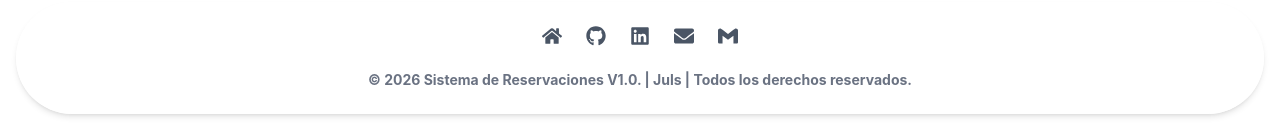
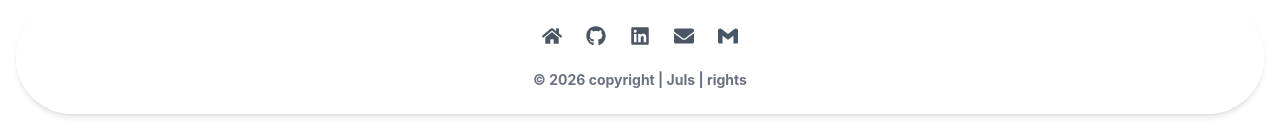
Before and after one commit to JCesar206/reservationSystemFrontend, a React (Vite) app: page / in a window 1280 px wide. Shown: the part 1046-1181 px from the top of the page. Built offline with nearby package versions, Linux system fonts and the light colour scheme; no server answers.

Commit message:
Se modifica lógica y diseño del componente Footer

```diff
--- a/src/components/Footer.jsx
+++ b/src/components/Footer.jsx
@@ -1,5 +1,7 @@
+import { useState } from "react";
 import { FaHome, FaGithub, FaLinkedin, FaEnvelope } from "react-icons/fa";
 import { SiGmail } from "react-icons/si";
+import { useTranslation } from "react-i18next";
 
 const texts = {
 	es: {
@@ -12,8 +14,8 @@ const texts = {
 	},
 };
 
-export default function Footer({ language = "es" }) {
-	const t = texts[language];
+export default function Footer() {
+	const { t } = useTranslation();
 
 	return (
 	<footer className="w-full px-4 py-6">
@@ -42,7 +44,7 @@ export default function Footer({ language = "es" }) {
         	</a>
 				</div>
 			{/*Copyright*/}
-			<p className="text-sm text-gray-500 dark:text-gray-400 text-center font-bold">&copy; {new Date().getFullYear()} {t.copyright} | Juls | {t.rights}</p>
+			<p className="text-sm text-gray-500 dark:text-gray-400 text-center font-bold">&copy; {new Date().getFullYear()} {t("copyright")} | Juls | {t("rights")}</p>
 			</div>
 		</div>
 		</footer>
```
